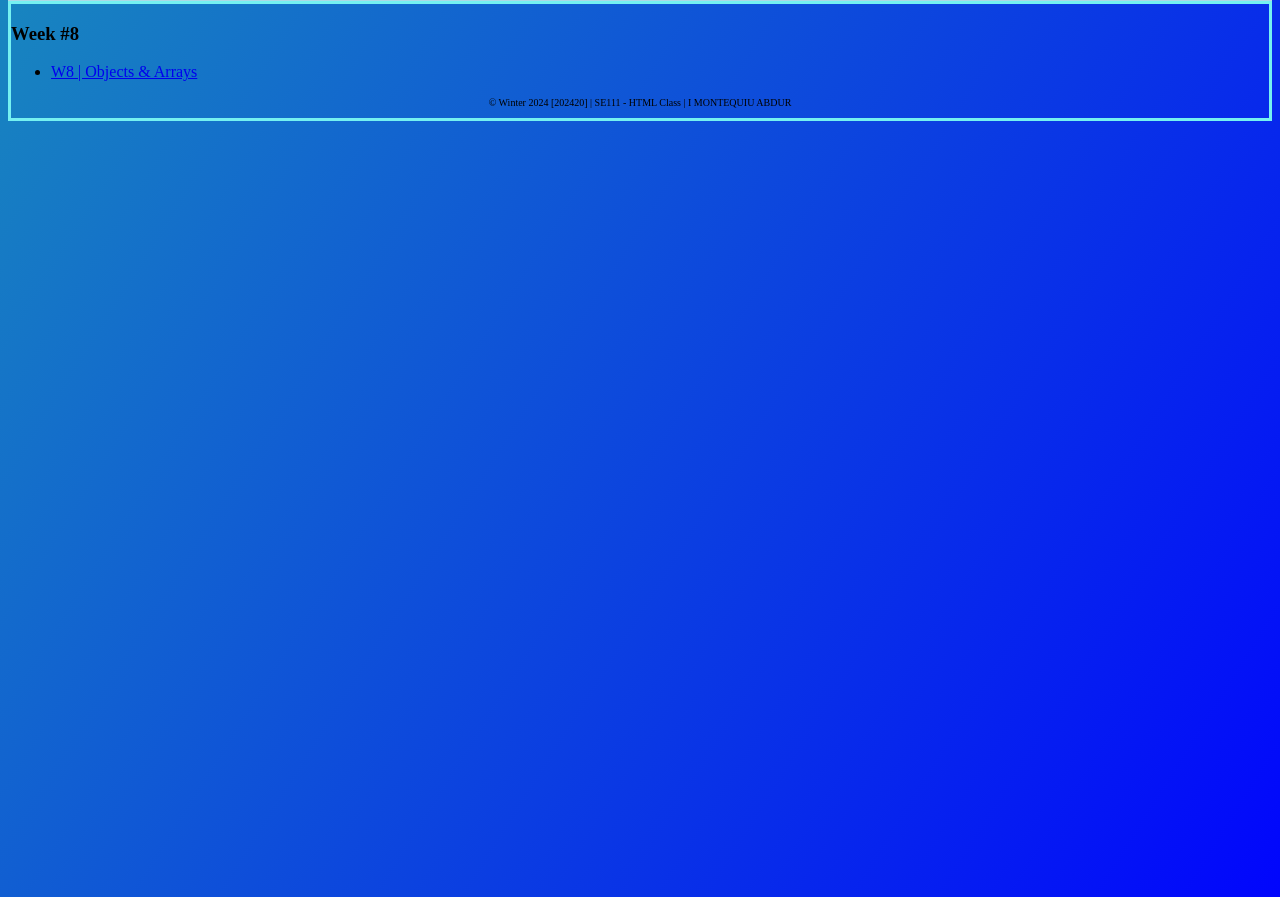
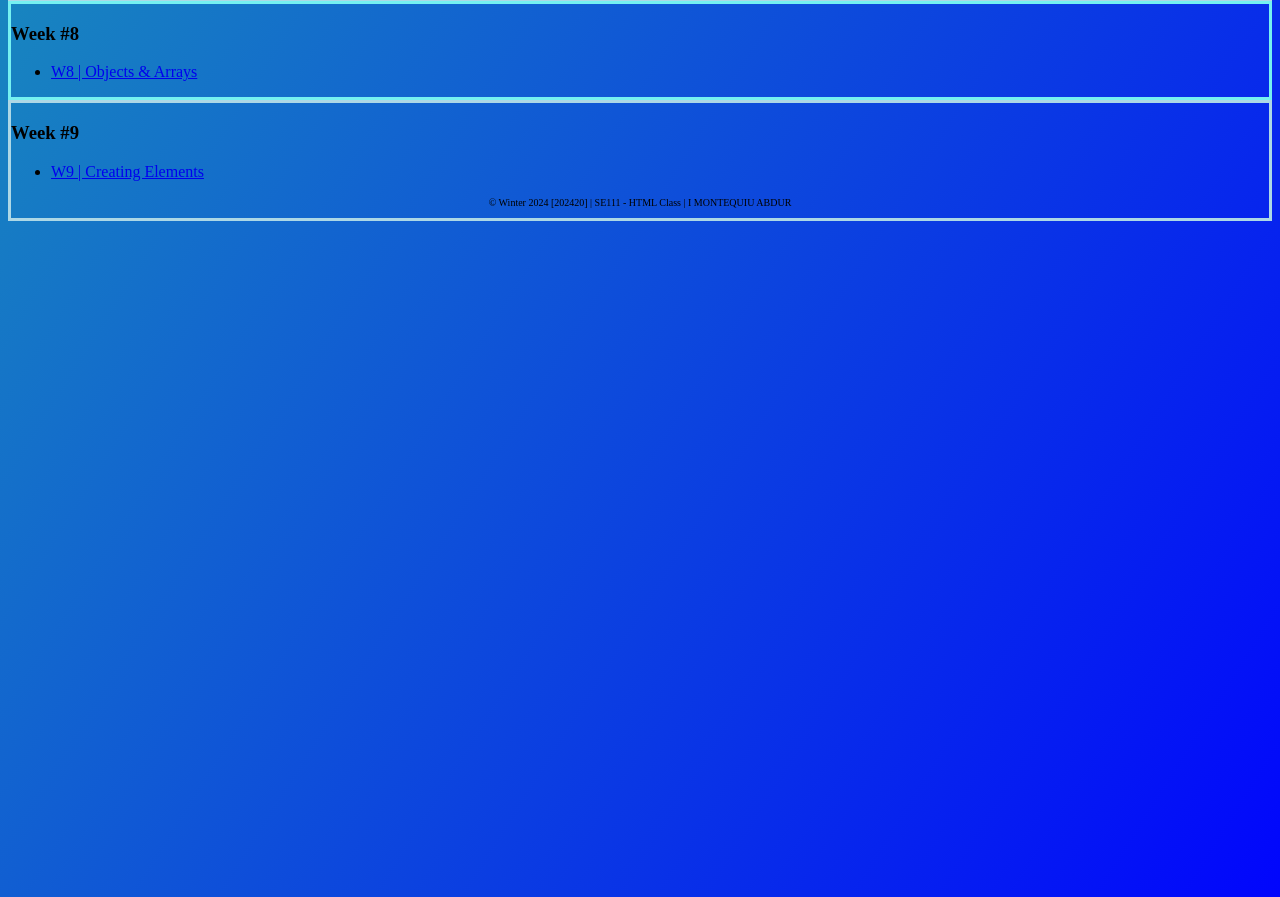
Before and after one commit to IdreesMon/SE11_202240, a plain HTML site: page index.html in a window 1280 px wide. Shown: the part 1009-1906 px from the top of the page. Drawn offline with Linux system fonts and the light colour scheme.

Commit message:
repo update

```diff
--- a/index.html
+++ b/index.html
@@ -142,6 +142,15 @@
             <li><a href="week8/index.html">W8 | Objects & Arrays</a></li>
 
         </ul>
+    </div>
+    <div style="border: 3px solid lightblue;" id="W9">
+        <h3> Week #9</h3>
+
+        <!--weekly unordered list of links-->
+        <ul>
+            <li><a href="week9/week9.html">W9 | Creating Elements</a></li>
+
+        </ul>
 
     <div id="footer">
 
```
